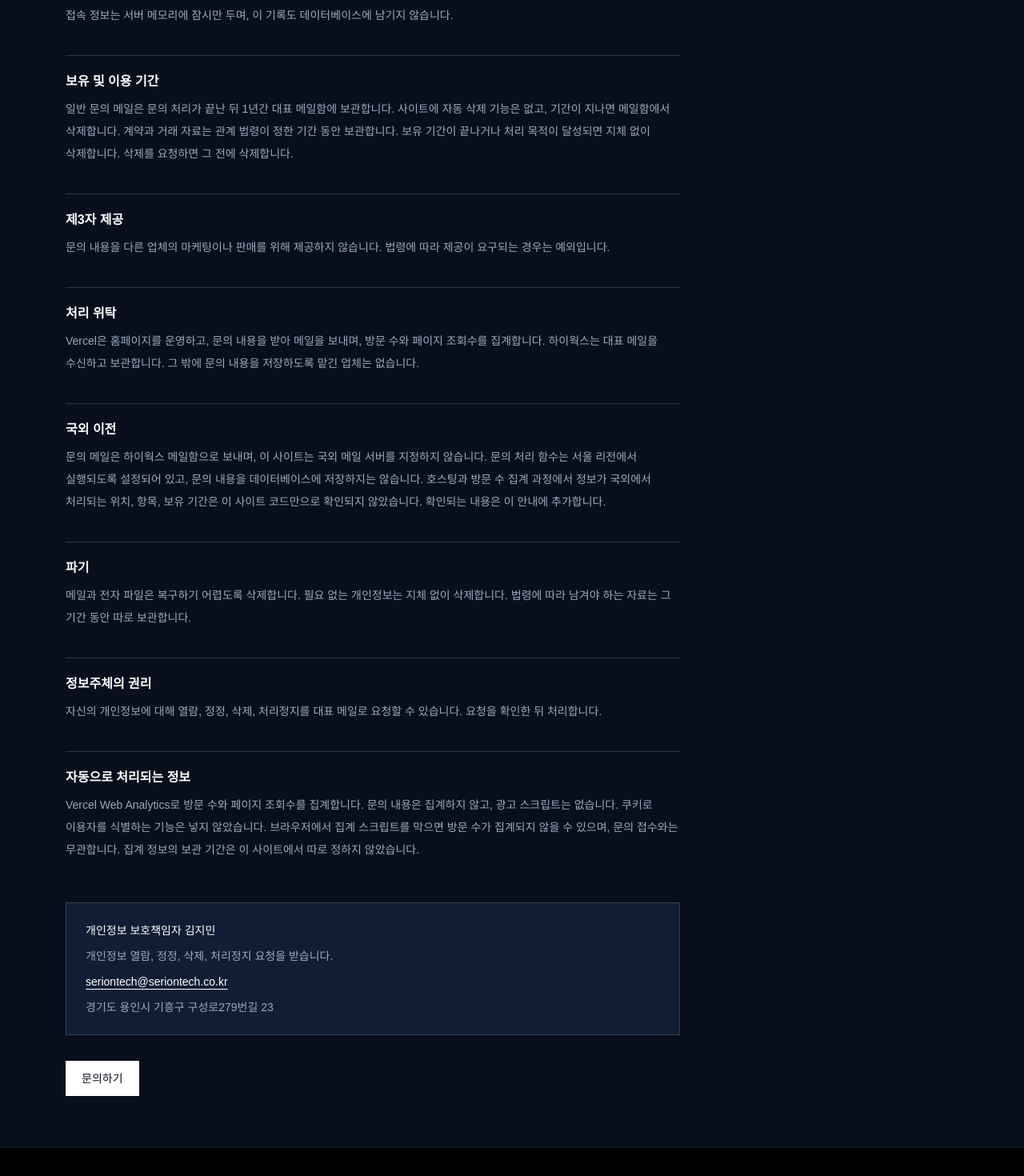
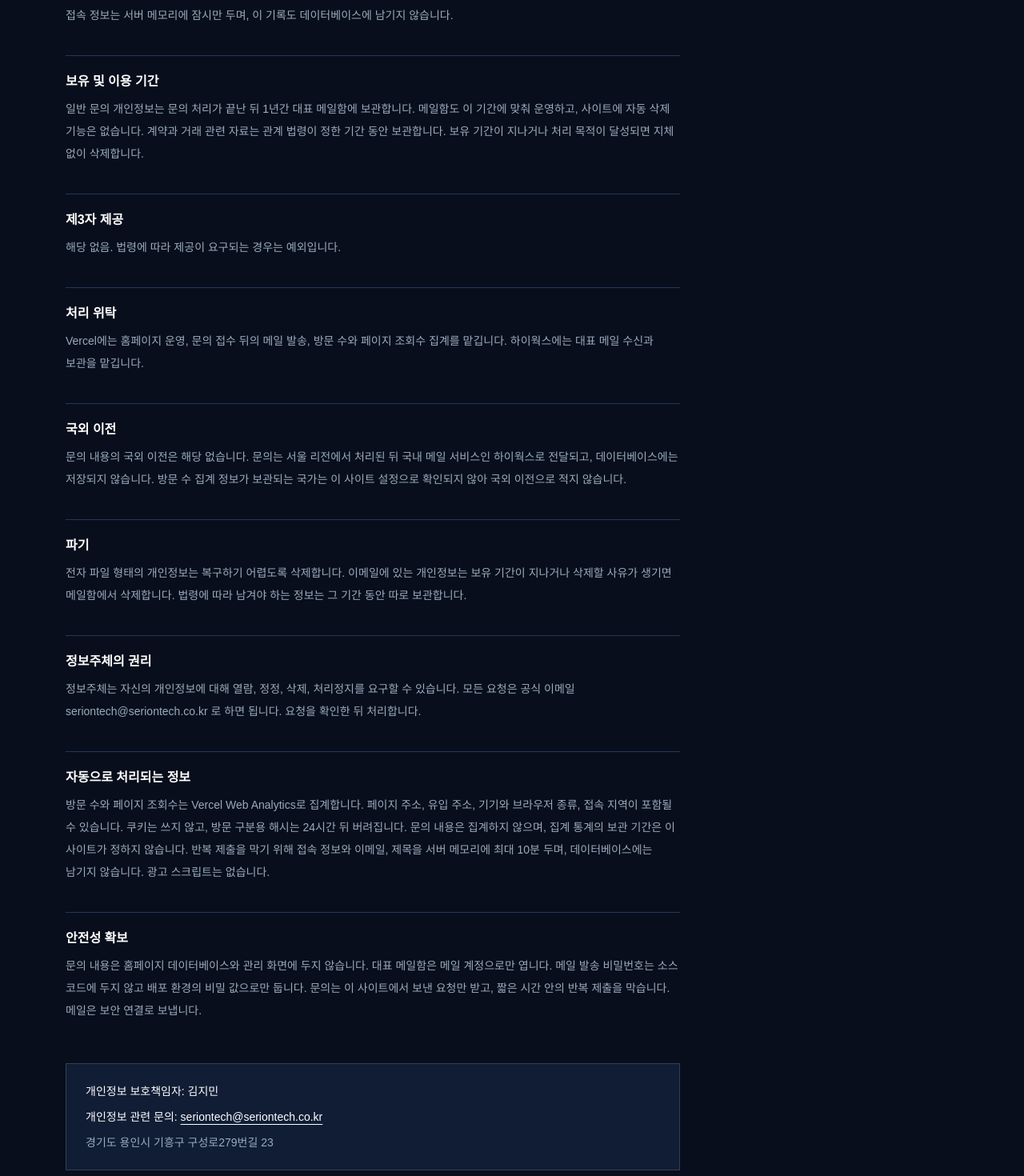
Before and after one commit to renoa1990/seriontech, a Next.js app: page /privacy in a window 1280 px wide. Shown: the part 840-2310 px from the top of the page at 80% size. Built offline with nearby package versions, Linux system fonts and the light colour scheme; a web font is replaced by a local one.

Commit message:
개인정보 안내의 보관, 위탁, 국외 이전을 실제 처리에 맞춘다.

```diff
--- a/src/app/privacy/page.tsx
+++ b/src/app/privacy/page.tsx
@@ -26,31 +26,35 @@ const sections = [
   },
   {
     title: "보유 및 이용 기간",
-    body: "일반 문의 메일은 문의 처리가 끝난 뒤 1년간 대표 메일함에 보관합니다. 사이트에 자동 삭제 기능은 없고, 기간이 지나면 메일함에서 삭제합니다. 계약과 거래 자료는 관계 법령이 정한 기간 동안 보관합니다. 보유 기간이 끝나거나 처리 목적이 달성되면 지체 없이 삭제합니다. 삭제를 요청하면 그 전에 삭제합니다.",
+    body: "일반 문의 개인정보는 문의 처리가 끝난 뒤 1년간 대표 메일함에 보관합니다. 메일함도 이 기간에 맞춰 운영하고, 사이트에 자동 삭제 기능은 없습니다. 계약과 거래 관련 자료는 관계 법령이 정한 기간 동안 보관합니다. 보유 기간이 지나거나 처리 목적이 달성되면 지체 없이 삭제합니다.",
   },
   {
     title: "제3자 제공",
-    body: "문의 내용을 다른 업체의 마케팅이나 판매를 위해 제공하지 않습니다. 법령에 따라 제공이 요구되는 경우는 예외입니다.",
+    body: "해당 없음. 법령에 따라 제공이 요구되는 경우는 예외입니다.",
   },
   {
     title: "처리 위탁",
-    body: "Vercel은 홈페이지를 운영하고, 문의 내용을 받아 메일을 보내며, 방문 수와 페이지 조회수를 집계합니다. 하이웍스는 대표 메일을 수신하고 보관합니다. 그 밖에 문의 내용을 저장하도록 맡긴 업체는 없습니다.",
+    body: "Vercel에는 홈페이지 운영, 문의 접수 뒤의 메일 발송, 방문 수와 페이지 조회수 집계를 맡깁니다. 하이웍스에는 대표 메일 수신과 보관을 맡깁니다.",
   },
   {
     title: "국외 이전",
-    body: "문의 메일은 하이웍스 메일함으로 보내며, 이 사이트는 국외 메일 서버를 지정하지 않습니다. 문의 처리 함수는 서울 리전에서 실행되도록 설정되어 있고, 문의 내용을 데이터베이스에 저장하지는 않습니다. 호스팅과 방문 수 집계 과정에서 정보가 국외에서 처리되는 위치, 항목, 보유 기간은 이 사이트 코드만으로 확인되지 않았습니다. 확인되는 내용은 이 안내에 추가합니다.",
+    body: "문의 내용의 국외 이전은 해당 없습니다. 문의는 서울 리전에서 처리된 뒤 국내 메일 서비스인 하이웍스로 전달되고, 데이터베이스에는 저장되지 않습니다. 방문 수 집계 정보가 보관되는 국가는 이 사이트 설정으로 확인되지 않아 국외 이전으로 적지 않습니다.",
   },
   {
     title: "파기",
-    body: "메일과 전자 파일은 복구하기 어렵도록 삭제합니다. 필요 없는 개인정보는 지체 없이 삭제합니다. 법령에 따라 남겨야 하는 자료는 그 기간 동안 따로 보관합니다.",
+    body: "전자 파일 형태의 개인정보는 복구하기 어렵도록 삭제합니다. 이메일에 있는 개인정보는 보유 기간이 지나거나 삭제할 사유가 생기면 메일함에서 삭제합니다. 법령에 따라 남겨야 하는 정보는 그 기간 동안 따로 보관합니다.",
   },
   {
     title: "정보주체의 권리",
-    body: "자신의 개인정보에 대해 열람, 정정, 삭제, 처리정지를 대표 메일로 요청할 수 있습니다. 요청을 확인한 뒤 처리합니다.",
+    body: `정보주체는 자신의 개인정보에 대해 열람, 정정, 삭제, 처리정지를 요구할 수 있습니다. 모든 요청은 공식 이메일 ${site.email} 로 하면 됩니다. 요청을 확인한 뒤 처리합니다.`,
   },
   {
     title: "자동으로 처리되는 정보",
-    body: "Vercel Web Analytics로 방문 수와 페이지 조회수를 집계합니다. 문의 내용은 집계하지 않고, 광고 스크립트는 없습니다. 쿠키로 이용자를 식별하는 기능은 넣지 않았습니다. 브라우저에서 집계 스크립트를 막으면 방문 수가 집계되지 않을 수 있으며, 문의 접수와는 무관합니다. 집계 정보의 보관 기간은 이 사이트에서 따로 정하지 않았습니다.",
+    body: "방문 수와 페이지 조회수는 Vercel Web Analytics로 집계합니다. 페이지 주소, 유입 주소, 기기와 브라우저 종류, 접속 지역이 포함될 수 있습니다. 쿠키는 쓰지 않고, 방문 구분용 해시는 24시간 뒤 버려집니다. 문의 내용은 집계하지 않으며, 집계 통계의 보관 기간은 이 사이트가 정하지 않습니다. 반복 제출을 막기 위해 접속 정보와 이메일, 제목을 서버 메모리에 최대 10분 두며, 데이터베이스에는 남기지 않습니다. 광고 스크립트는 없습니다.",
+  },
+  {
+    title: "안전성 확보",
+    body: "문의 내용은 홈페이지 데이터베이스와 관리 화면에 두지 않습니다. 대표 메일함은 메일 계정으로만 엽니다. 메일 발송 비밀번호는 소스 코드에 두지 않고 배포 환경의 비밀 값으로만 둡니다. 문의는 이 사이트에서 보낸 요청만 받고, 짧은 시간 안의 반복 제출을 막습니다. 메일은 보안 연결로 보냅니다.",
   },
 ] as const;
 
@@ -80,9 +84,9 @@ export default function PrivacyPage() {
             ))}
           </dl>
           <div className="mt-8 border border-white/15 bg-night px-6 py-5 text-sm leading-7">
-            <p>개인정보 보호책임자 {site.representative}</p>
-            <p className="mt-1 text-muted">개인정보 열람, 정정, 삭제, 처리정지 요청을 받습니다.</p>
+            <p>개인정보 보호책임자: {site.representative}</p>
             <p className="mt-1">
+              개인정보 관련 문의:{" "}
               <a className="underline underline-offset-4" href={`mailto:${site.email}`}>
                 {site.email}
               </a>
```
